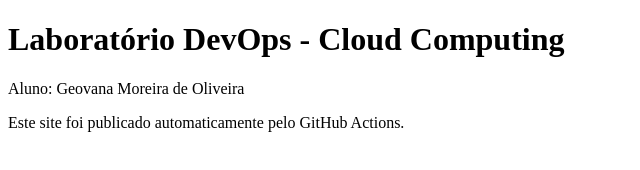
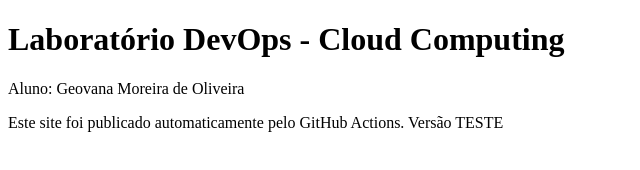
Before and after one commit to GeovanaMoreiraOliveira/cloud-computing-cicd, a website: page index.html in a window 1280 px wide. Shown: the whole page, without its empty margins (0-640 px from the left). Drawn offline with Linux system fonts and the light colour scheme.

Commit message:
Update site publication message to include 'Versão TESTE'

```diff
--- a/index.html
+++ b/index.html
@@ -8,6 +8,6 @@
 <body>
   <h1>Laboratório DevOps - Cloud Computing</h1>
   <p>Aluno: Geovana Moreira de Oliveira</p>
-  <p>Este site foi publicado automaticamente pelo GitHub Actions.</p>
+  <p>Este site foi publicado automaticamente pelo GitHub Actions. Versão TESTE</p>
 </body>
 </html>
```
